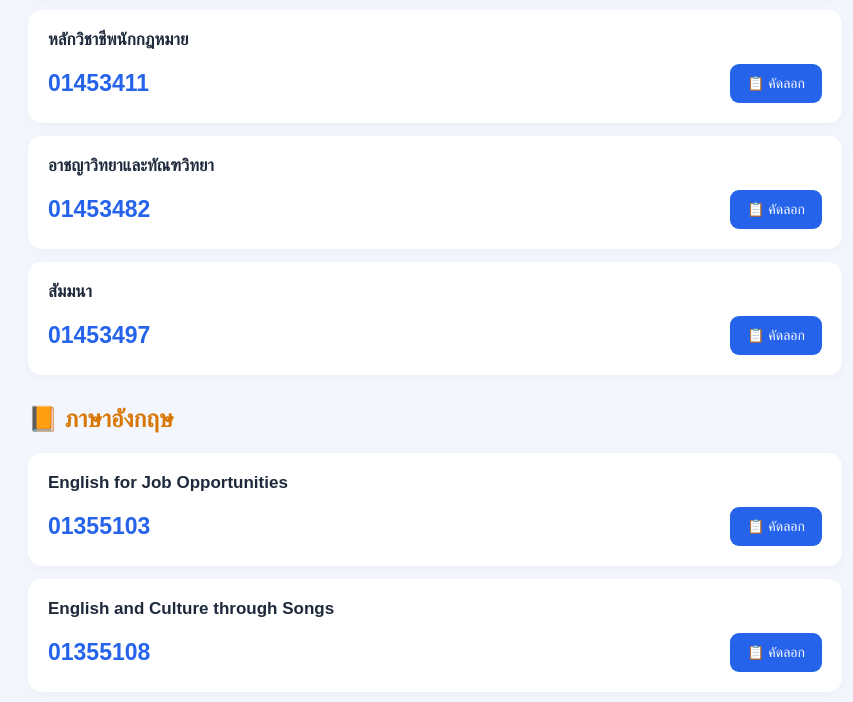
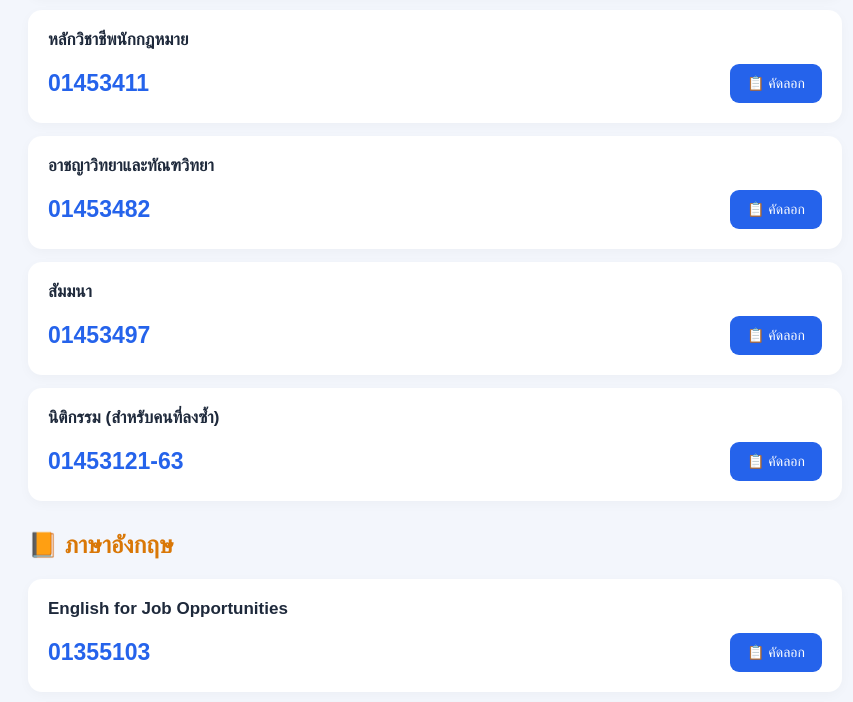
Before and after one commit to dusitthiya/-69-2-for-dekniti-3, a plain HTML site: page index.html in a window 1280 px wide. Shown: the part 1285-1987 px from the top of the page, without its empty margins (205-1058 px from the left). Drawn offline with Linux system fonts and the light colour scheme.

Commit message:
Add files via upload

```diff
--- a/index.html
+++ b/index.html
@@ -217,6 +217,11 @@ const subjects = [
     name: "สัมมนา",
     code: "01453497"
   },
+  {
+    category: "วิชาเลือก",
+    name: "นิติกรรม (สำหรับคนที่ลงซ้ำ)",
+    code: "01453121-63"
+  },
 
   // ===== ภาษาอังกฤษ =====
   {
```
